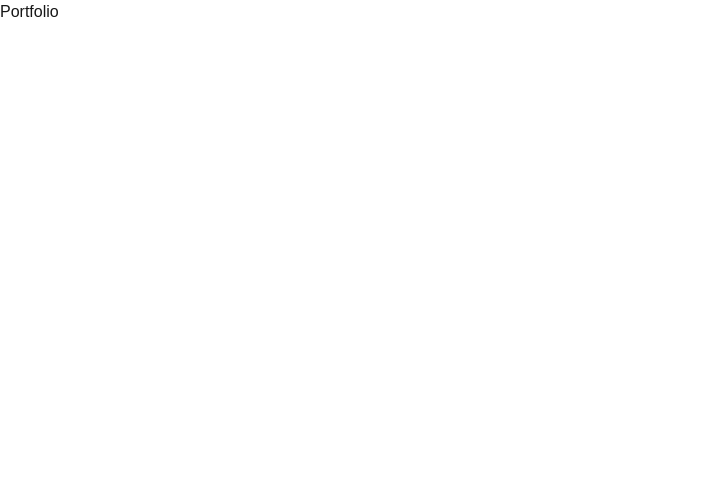
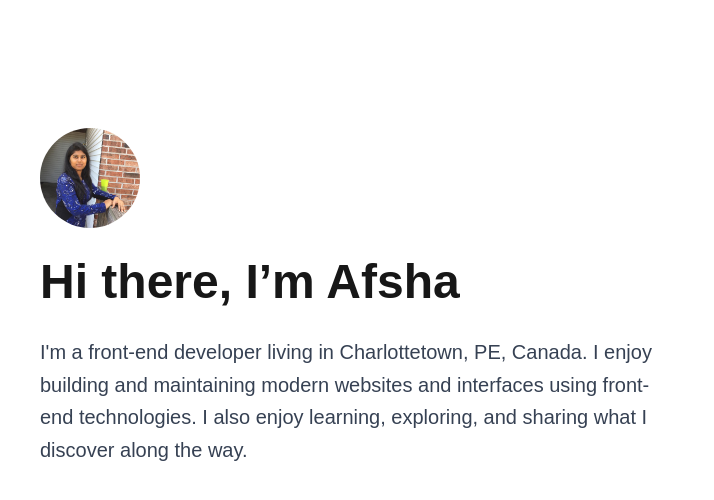
Before and after one commit to ammisettyAfsha/afsha-portfolio, a Next.js app: page / in a window 1280 px wide. Shown: the top 500 px of the page, without its empty margins (0-714 px from the left). Built offline with nearby package versions, Linux system fonts and the light colour scheme.

Commit message:
Home page build

```diff
--- a/src/app/page.tsx
+++ b/src/app/page.tsx
@@ -1,9 +1,23 @@
-import Image from "next/image";
+import Image from 'next/image';
 
-export default function Home() {
+
+
+export default function HomePage() {
   return (
-    <div>
-      <h1>Portfolio</h1>
-    </div>
+    <section className="mt-32 max-w-2xl pl-10 pr-4 text-left">
+       <Image
+        src="/profile.jfif"
+        alt="Afsha profile picture"
+        width={100}
+        height={100}
+        className="rounded-full mb-6"
+      />
+      <h1 className="text-5xl font-bold mb-6 leading-tight">
+         Hi there, I’m Afsha
+      </h1>
+      <p className="text-xl text-gray-700 leading-relaxed">
+        I'm a front-end developer living in Charlottetown, PE, Canada. I enjoy building and maintaining modern websites and interfaces using front-end technologies. I also enjoy learning, exploring, and sharing what I discover along the way.
+      </p>
+    </section>
   );
 }
```
Also changed, not shown: public/profile.jfif (added).
